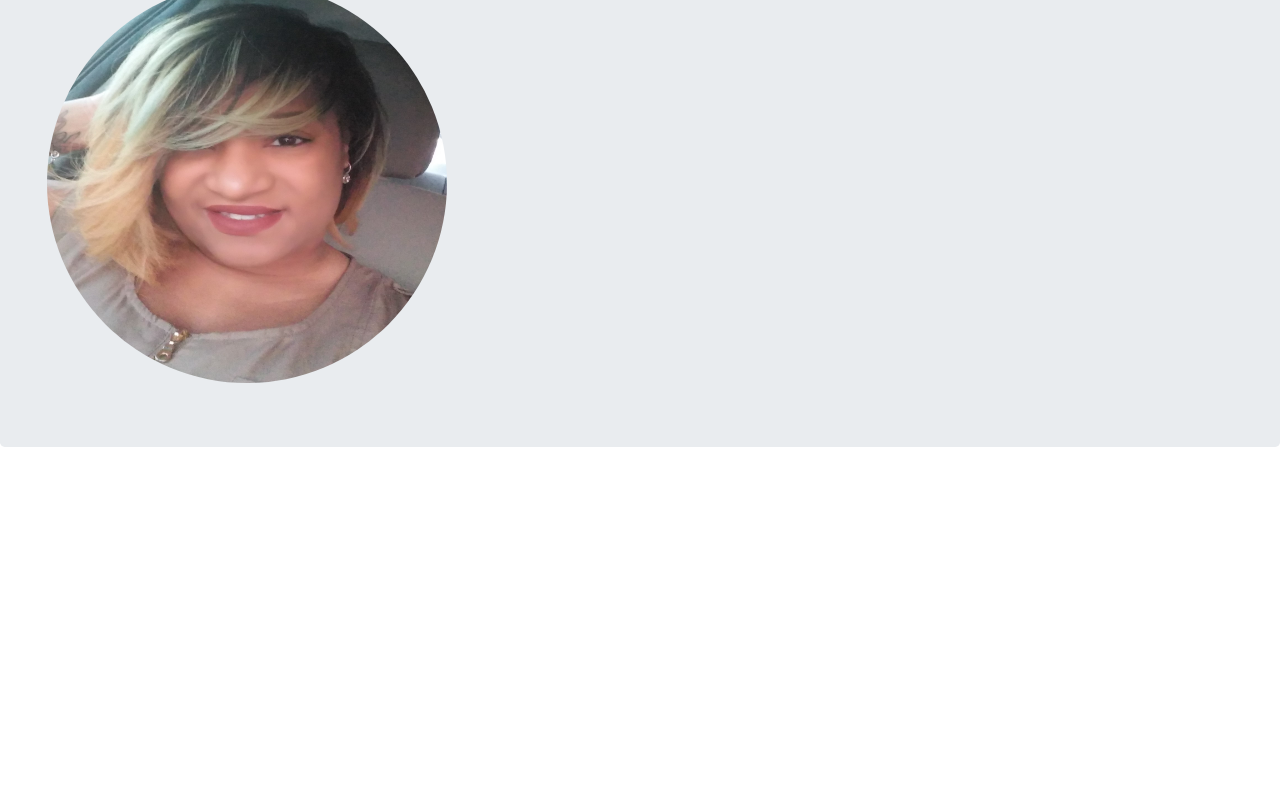
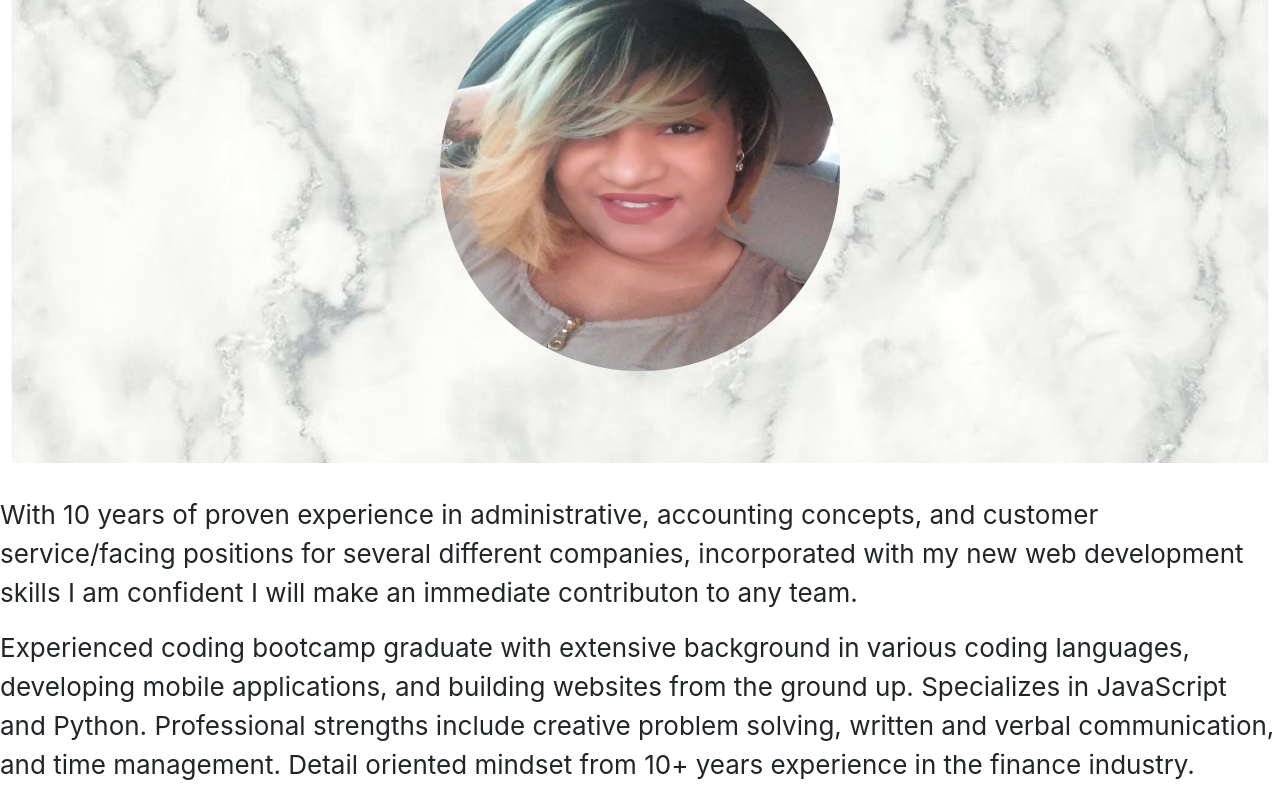
Before and after one commit to veta583518/veronica-williams-react-portfolio, a React (Create React App) app: page / in a window 1280 px wide. Shown: the part 177-977 px from the top of the page. Before the commit the page ends 800 px from the top, so only its background shows below. Built offline with nearby package versions, Linux system fonts and the light colour scheme.

Commit message:
added backgrounf image to jumbotron

```diff
--- a/src/App.css
+++ b/src/App.css
@@ -14,14 +14,16 @@
 }
 
 .App-header {
-  background-color: #282c34;
-  min-height: 100vh;
+  background-image: url("../src/assets/3906276.jpg");
+  background-size: cover;
+  background-color: #cccccc; /* if image is unavailable */
+  min-height: 80vh;
   display: flex;
   flex-direction: column;
   align-items: center;
   justify-content: center;
   font-size: calc(10px + 2vmin);
-  color: white;
+  color: #e0bfb8;
 }
 
 .App-link {
@@ -36,7 +38,15 @@
     transform: rotate(360deg);
   }
 }
+
 .headshot {
   height: 400px;
   width: 400px;
 }
+.bio-content {
+  display: flex;
+  flex-direction: column;
+  align-items: center;
+  justify-content: center;
+  font-size: calc(10px + 2vmin);
+}
--- a/src/components/About/index.js
+++ b/src/components/About/index.js
@@ -5,9 +5,10 @@ import Image from "react-bootstrap/Image";
 
 function About() {
   return (
-    <Jumbotron>
+    <div>
+      <Jumbotron className="App-header">
         <h1>Who am I?</h1>
-      <p>This is where I will place a few tid bits about myself</p>
+        <div>
           <Col xs={6} md={4}>
             <Image
               src={headshot}
@@ -16,7 +17,25 @@ function About() {
               roundedCircle
             />
           </Col>
+        </div>
       </Jumbotron>
+      <div className="bio-content">
+        <p>
+          With 10 years of proven experience in administrative, accounting
+          concepts, and customer service/facing positions for several different
+          companies, incorporated with my new web development skills I am
+          confident I will make an immediate contributon to any team.
+        </p>
+        <p>
+          Experienced coding bootcamp graduate with extensive background in
+          various coding languages, developing mobile applications, and building
+          websites from the ground up. Specializes in JavaScript and Python.
+          Professional strengths include creative problem solving, written and
+          verbal communication, and time management. Detail oriented mindset
+          from 10+ years experience in the finance industry.
+        </p>
+      </div>
+    </div>
   );
 }
 
```
Also changed, not shown: src/assets/3906276.jpg (added), src/assets/pngtree-light-gray-marble-siphicle-texture-background-image_593345.jpg (added). Lines whose indentation alone changed are shown as unchanged.
